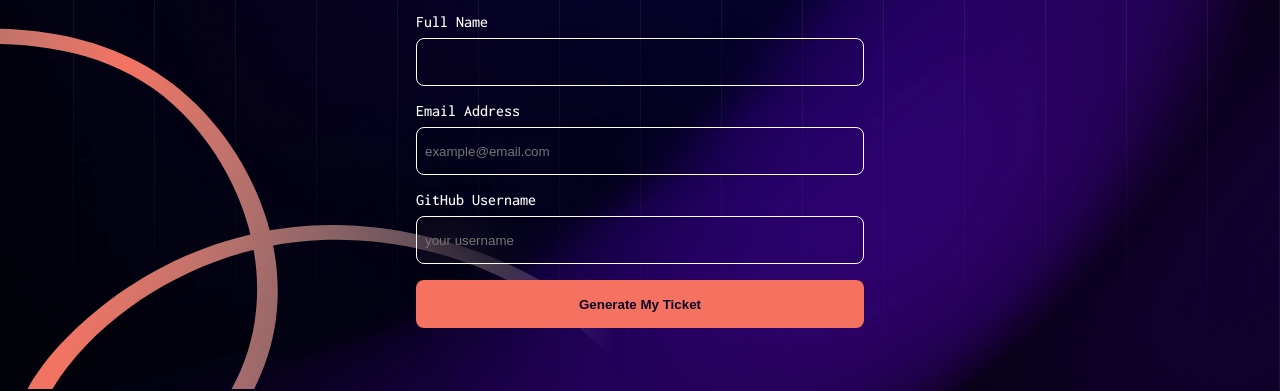
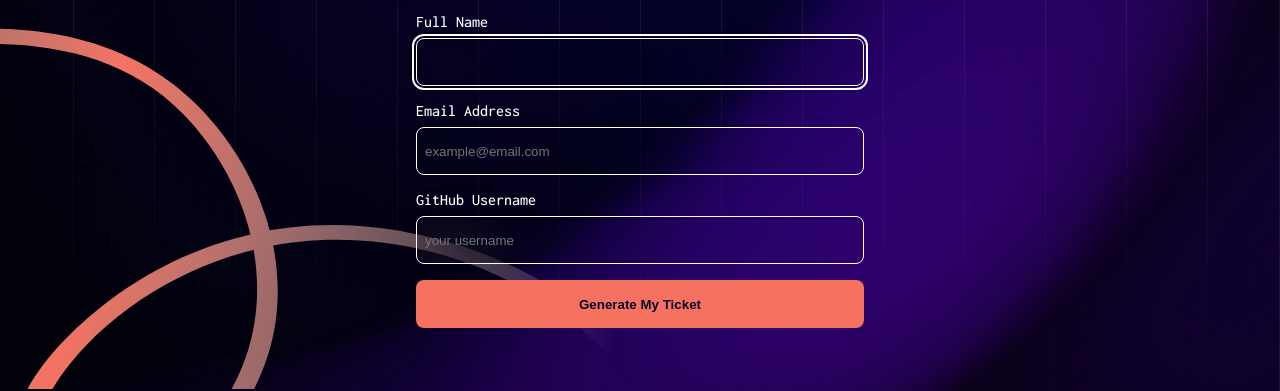
Before and after one commit to Aarsalan81/conference-ticket-generator, a plain HTML site: page index.html in a window 1280 px wide. Shown: the part 409-800 px from the top of the page. Drawn offline with Linux system fonts and the light colour scheme.

Commit message:
add outline

```diff
--- a/styles/app.css
+++ b/styles/app.css
@@ -187,6 +187,13 @@ form {
     outline: none;
 }
 
+#name:focus,
+#email:focus,
+#GitHub:focus {
+    outline: 2px solid var(--Neutral-0);
+    outline-offset: 2px;
+}
+
 .footer-button {
     margin-top: 1rem;
     min-width: 100%;
```
